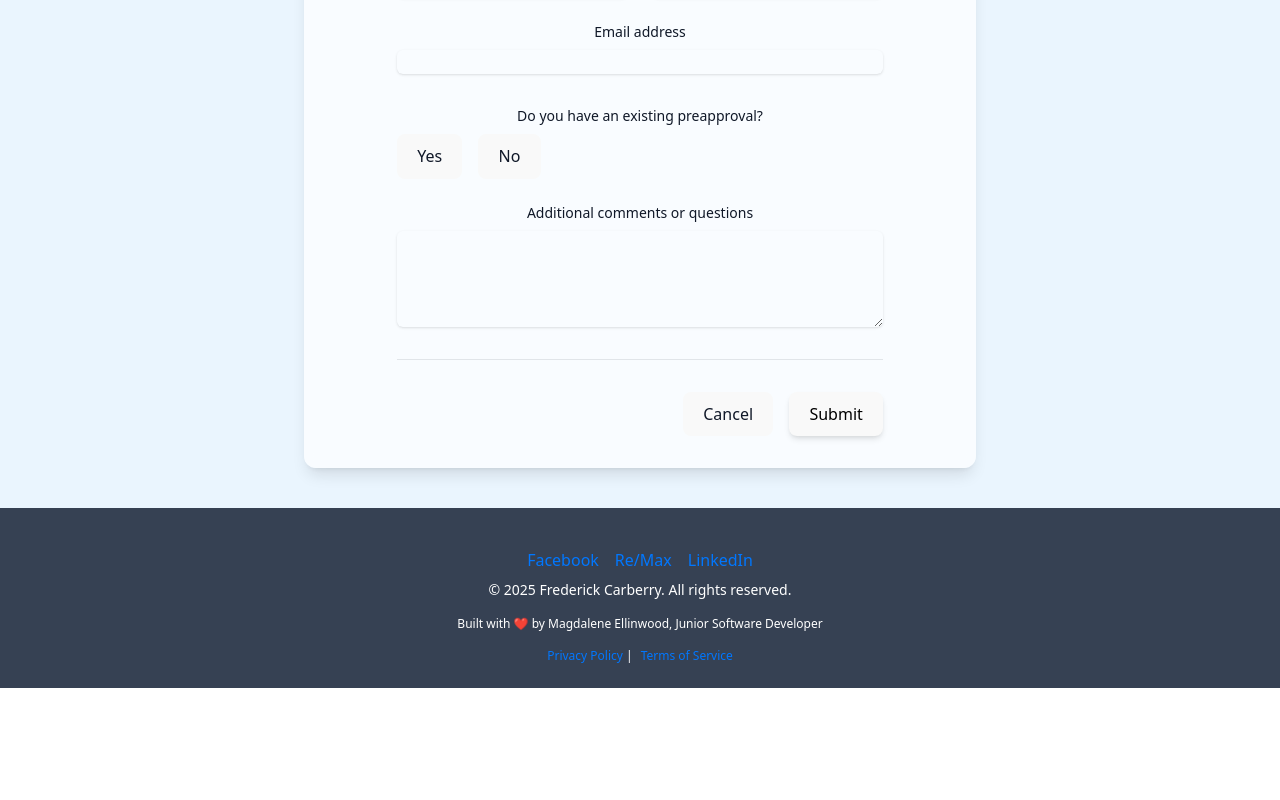
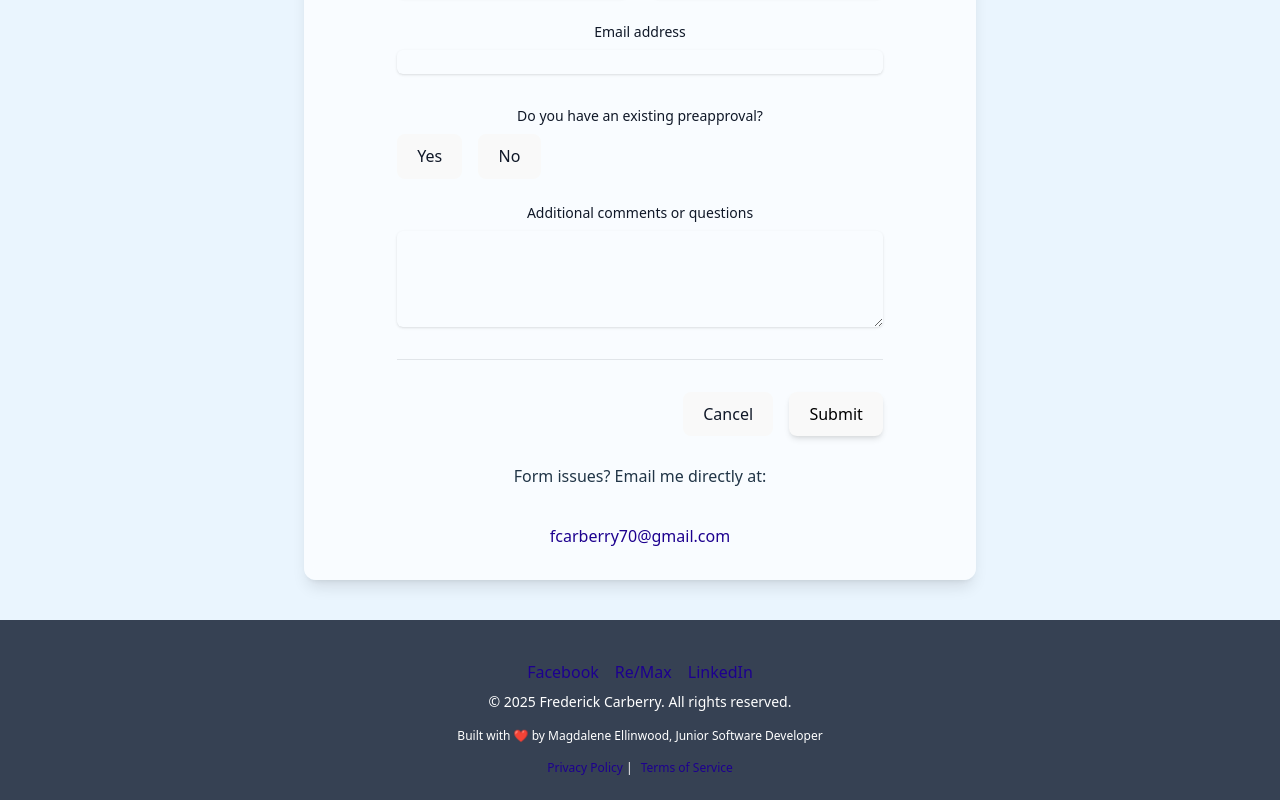
Before and after one commit to mellinwood1023/FCarberry_Site, a React (Vite) app: page /contact in a window 1280 px wide. Shown: the part 477-1277 px from the top of the page. Before the commit the page ends 1165 px from the top, so only its background shows below. Built offline with nearby package versions, Linux system fonts and the light colour scheme; the HTML template or start-up script is replaced by a standard one.

Commit message:
updated contact info - redirect link to email

```diff
--- a/src/components/Hero.tsx
+++ b/src/components/Hero.tsx
@@ -112,6 +112,15 @@ export default function Hero() {
             <p className="mt-4 text-sm sm:text-base text-gray-600">
               Turning your real estate dreams into reality. Whether you're buying or selling, I'm here to help you every step of the way.
             </p>
+            <p className="text-xs text-gray-500 mt-10">Call or Text</p>
+            <div className="mt-1 flex flex-col sm:flex-row items-center gap-4">
+              <a
+                href="tel:978-479-4799"
+                className="text-sm font-semibold"
+              >
+                 (978) 479-4799
+              </a>
+              </div>
             <div className="mt-10 flex items-center justify-center lg:justify-start gap-x-6">
               <div className="hidden sm:flex">
                 <div className="mt-6 sm:mt-10">
--- a/src/index.css
+++ b/src/index.css
@@ -17,7 +17,7 @@
 
 a {
   font-weight: 500;
-  color: #0077ff;
+  color: #1d008f;
   text-decoration: inherit;
 }
 a:hover {
--- a/src/pages/Contact.tsx
+++ b/src/pages/Contact.tsx
@@ -11,6 +11,15 @@ const Contact: React.FC = () => {
         <h1 className="pt-12 text-3xl font-bold text-blue-900">Let's Connect</h1>
         <p className="pt-7 pb-9">If you have any questions or would like to get in touch, please fill out the form below.</p>
         <Form />
+        <p className="pt-7 pb-9">Form issues? Email me directly at:</p>
+        <a
+            href="https://mail.google.com/mail/?view=cm&fs=1&to=fcarberry70@gmail.com&su=Real%20Estate%20Inquiry&body=Hi%20Frederick,"
+            target="_blank"
+            rel="noopener noreferrer"
+            className="text-blue-800 hover:underline"
+            >
+             fcarberry70@gmail.com
+        </a>
       </div>
       <Footer />
       <div
```
